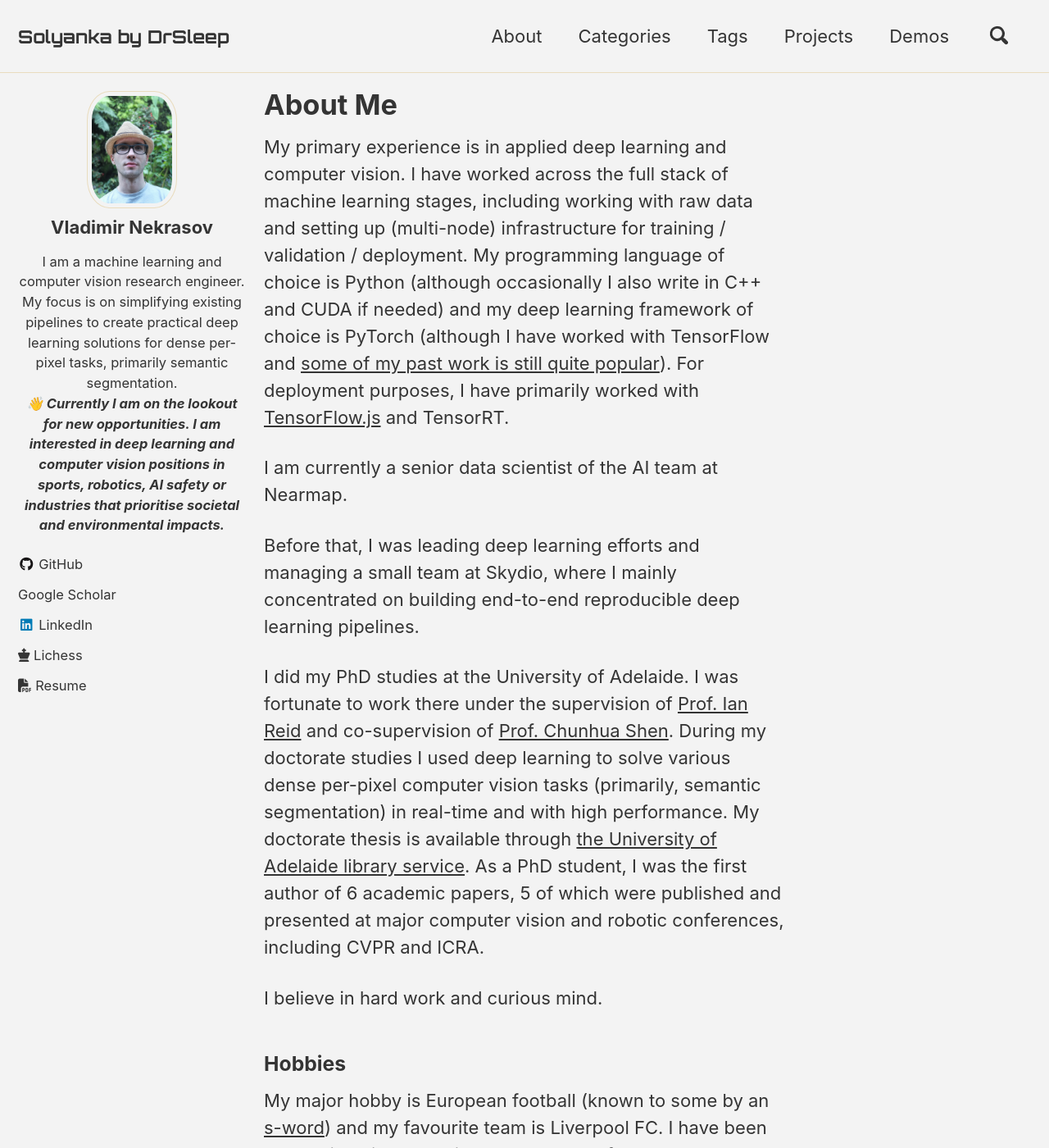
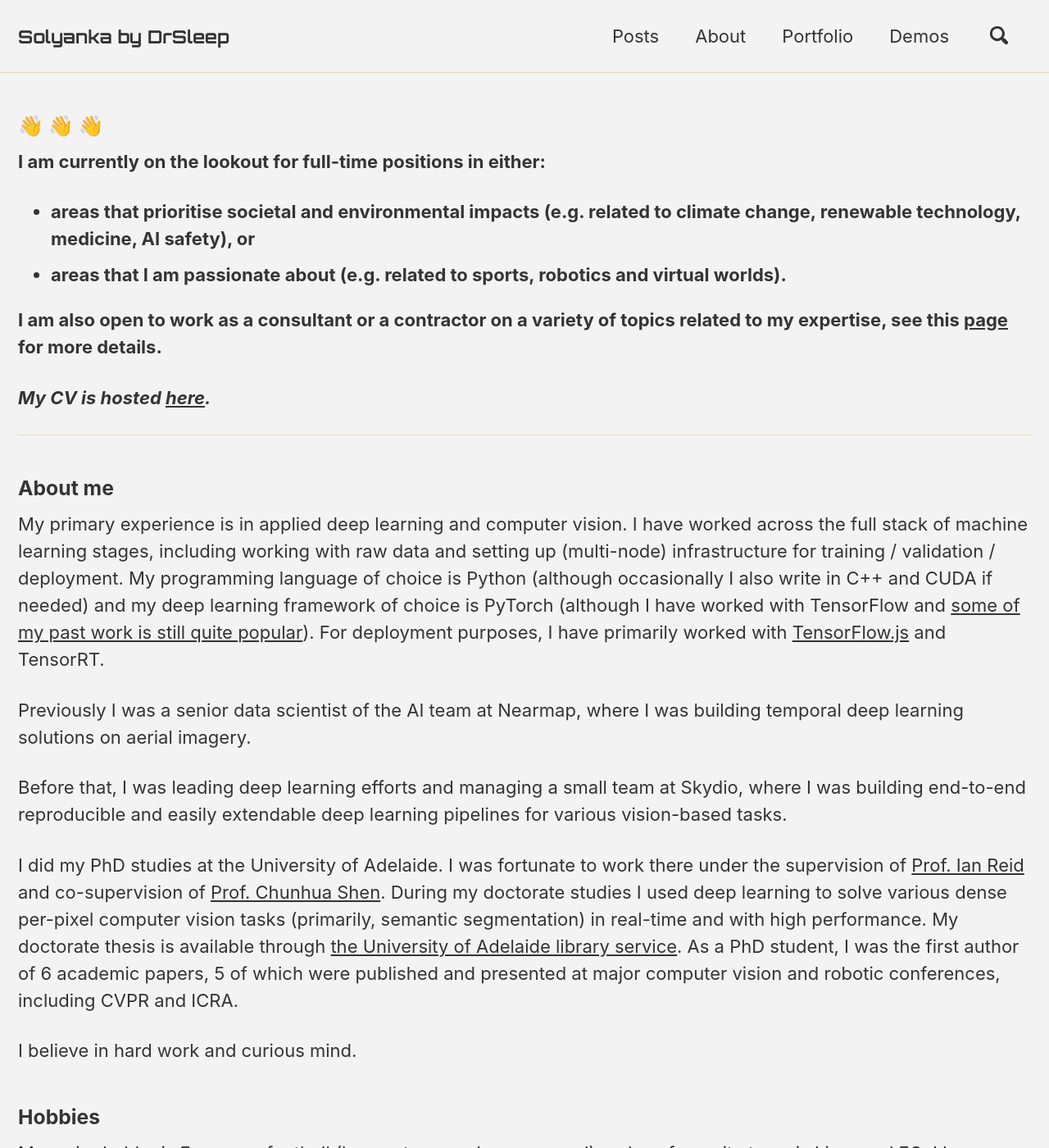
Before and after one commit to DrSleep/drsleep.github.io, a Jekyll site: the page built from _pages/about.md, in a window 1280 px wide and 1400 px high. Shown: the whole window at 82% size. Built offline with Jekyll 4.4.1, drawn with Linux system fonts in a browser that asks for light colours; cached includes are drawn as plain includes; nearby versions of some CDN libraries; emoji names are drawn with the system emoji font; a style sheet for code colours, icons or effects is not loaded; some of the changed text lies outside the part shown.

Commit message:
Projects -> Portfolio. Updated portfolio. Added expertise

```diff
--- a/_config.yml
+++ b/_config.yml
@@ -62,9 +62,8 @@ plugins:
 author:
   name   : "Vladimir Nekrasov"
   avatar : "/images/newava.jpg"
-  bio    : "I am a machine learning and computer vision research engineer.
-  My focus is on simplifying existing pipelines to create practical deep learning solutions for dense per-pixel tasks, primarily semantic segmentation.<br />
-  ***:wave: Currently I am on the lookout for new opportunities. I am interested in deep learning and computer vision positions in sports, robotics, AI safety or industries that prioritise societal and environmental impacts.***"
+  bio    : "I am a deep learning and computer vision expert focused on simplifying existing end-to-end pipelines in order to create practical solutions and applications.<br />
+  ***:information_source: I am currently on the lookout for new opportunities. Read more [<u>here</u>](/about/#wave-wave-wave).***"
   links:
     - label: "GitHub"
       icon: "fab fa-fw fa-github"
--- a/_data/navigation.yml
+++ b/_data/navigation.yml
@@ -1,11 +1,9 @@
 main:
+  - title: "Posts"
+    url: /
   - title: "About"
     url: /about/
-  - title: "Categories"
-    url: /categories/
-  - title: "Tags"
-    url: /tags/
-  - title: "Projects"
-    url: "/projects/"
+  - title: "Portfolio"
+    url: "/portfolio/"
   - title: "Demos"
     url: "/demos/"
--- a/_pages/about.md
+++ b/_pages/about.md
@@ -1,13 +1,28 @@
 ---
 permalink: /about/
 title: "About Me"
+layout: splash
 ---
+
+### :wave: :wave: :wave:
+
+**I am currently on the lookout for full-time positions in either:**
+* **areas that prioritise societal and environmental impacts (e.g. related to climate change, renewable technology, medicine, AI safety), or**
+* **areas that I am passionate about (e.g. related to sports, robotics and virtual worlds).**
+
+**I am also open to work as a consultant or a contractor on a variety of topics related to my expertise, see this [page](/expertise) for more details.**
+
+***My CV is hosted [here](https://raw.githubusercontent.com/DrSleep/drsleep.github.io/master/files/cv2.pdf).***
+
+---
+
+### About me
 
 My primary experience is in applied deep learning and computer vision. I have worked across the full stack of machine learning stages, including working with raw data and setting up (multi-node) infrastructure for training / validation / deployment. My programming language of choice is Python (although occasionally I also write in C++ and CUDA if needed) and my deep learning framework of choice is PyTorch (although I have worked with TensorFlow and [some of my past work is still quite popular](https://github.com/DrSleep/tensorflow-deeplab-resnet)). For deployment purposes, I have primarily worked with [TensorFlow.js](https://drsleep.github.io/tutorial/Tutorial-PyTorch-to-TensorFlow-JS/) and TensorRT.
 
-I am currently a senior data scientist of the AI team at Nearmap.
+Previously I was a senior data scientist of the AI team at Nearmap, where I was building temporal deep learning solutions on aerial imagery.
 
-Before that, I was leading deep learning efforts and managing a small team at Skydio, where I mainly concentrated on building end-to-end reproducible deep learning pipelines.
+Before that, I was leading deep learning efforts and managing a small team at Skydio, where I was building end-to-end reproducible and easily extendable deep learning pipelines for various vision-based tasks.
 
 I did my PhD studies at the University of Adelaide. I was fortunate to work there under the supervision of [Prof. Ian Reid](https://cs.adelaide.edu.au/~ianr/) and co-supervision of [Prof. Chunhua Shen](https://cshen.github.io). During my doctorate studies I used deep learning to solve various dense per-pixel computer vision tasks (primarily, semantic segmentation) in real-time and with high performance. My doctorate thesis is available through [the University of Adelaide library service](https://digital.library.adelaide.edu.au/dspace/handle/2440/129333). As a PhD student, I was the first author of 6 academic papers, 5 of which were published and presented at major computer vision and robotic conferences, including CVPR and ICRA.
 
```
Also changed, not shown: other parts of _pages/about.md (+0 -3 lines), _pages/expertise.md (added, +31 -0 lines), _pages/portfolio.md (renamed from _pages/projects.md, +52 -24 lines), _posts/2022-04-07-Neural-Sketching-CoreML.md (+0 -1 lines), images/sam.png (added).
